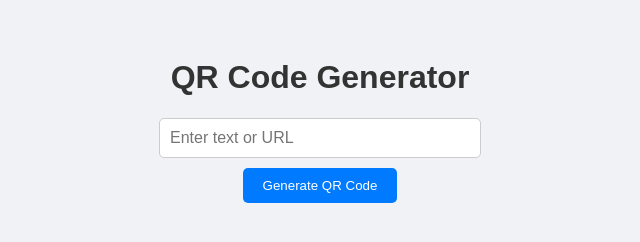
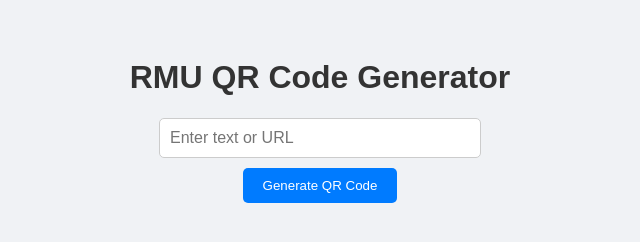
Before and after one commit to kztcmwebsite/QRcodegenerator, a plain HTML site: page index.html in a window 1280 px wide. Shown: the whole page, without its empty margins (320-960 px from the left). Drawn offline with Linux system fonts and the light colour scheme.

Commit message:
Update index.html

```diff
--- a/index.html
+++ b/index.html
@@ -52,7 +52,7 @@
 </head>
 <body>
 
-  <h1>QR Code Generator</h1>
+  <h1>RMU QR Code Generator</h1>
 
   <div id="qrForm">
     <input type="text" id="text" placeholder="Enter text or URL" />
```
